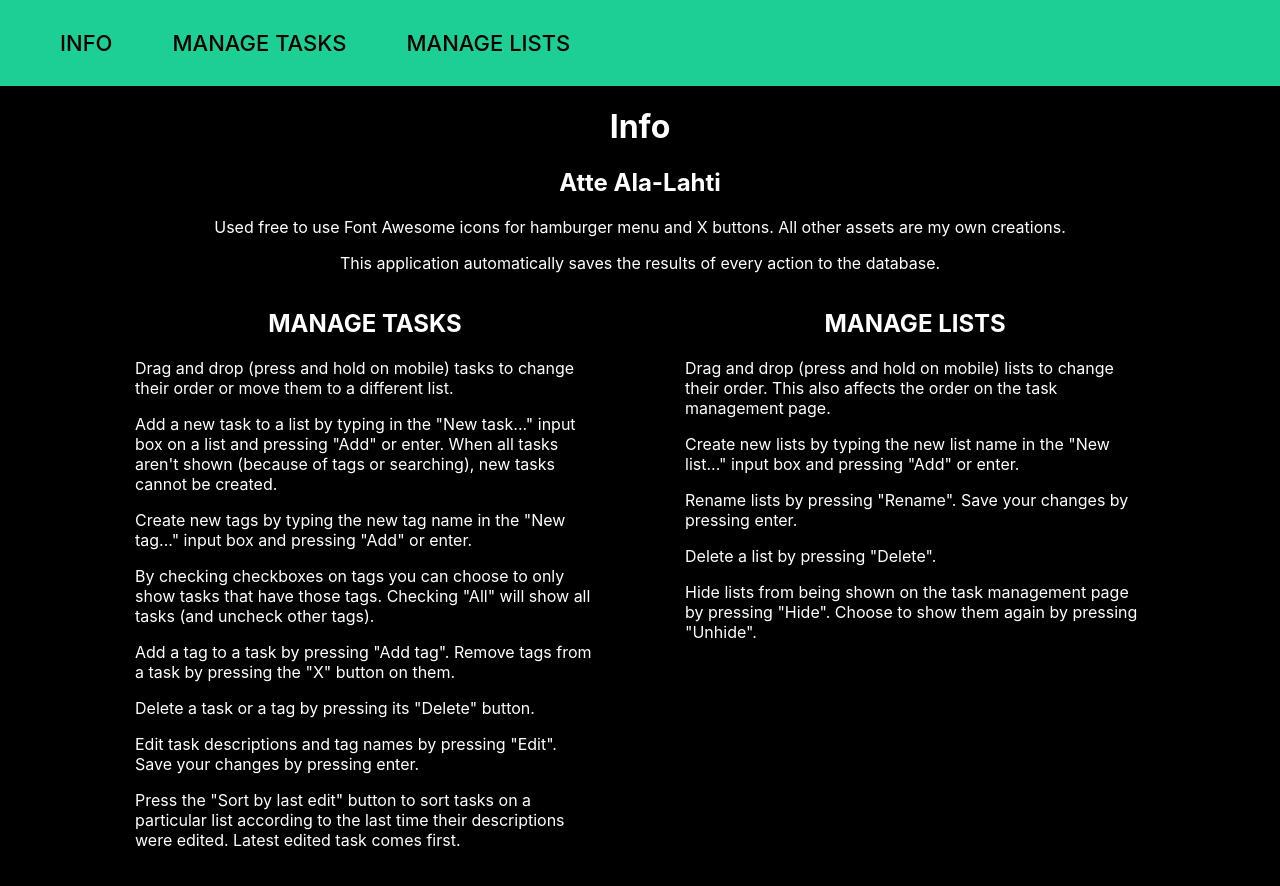
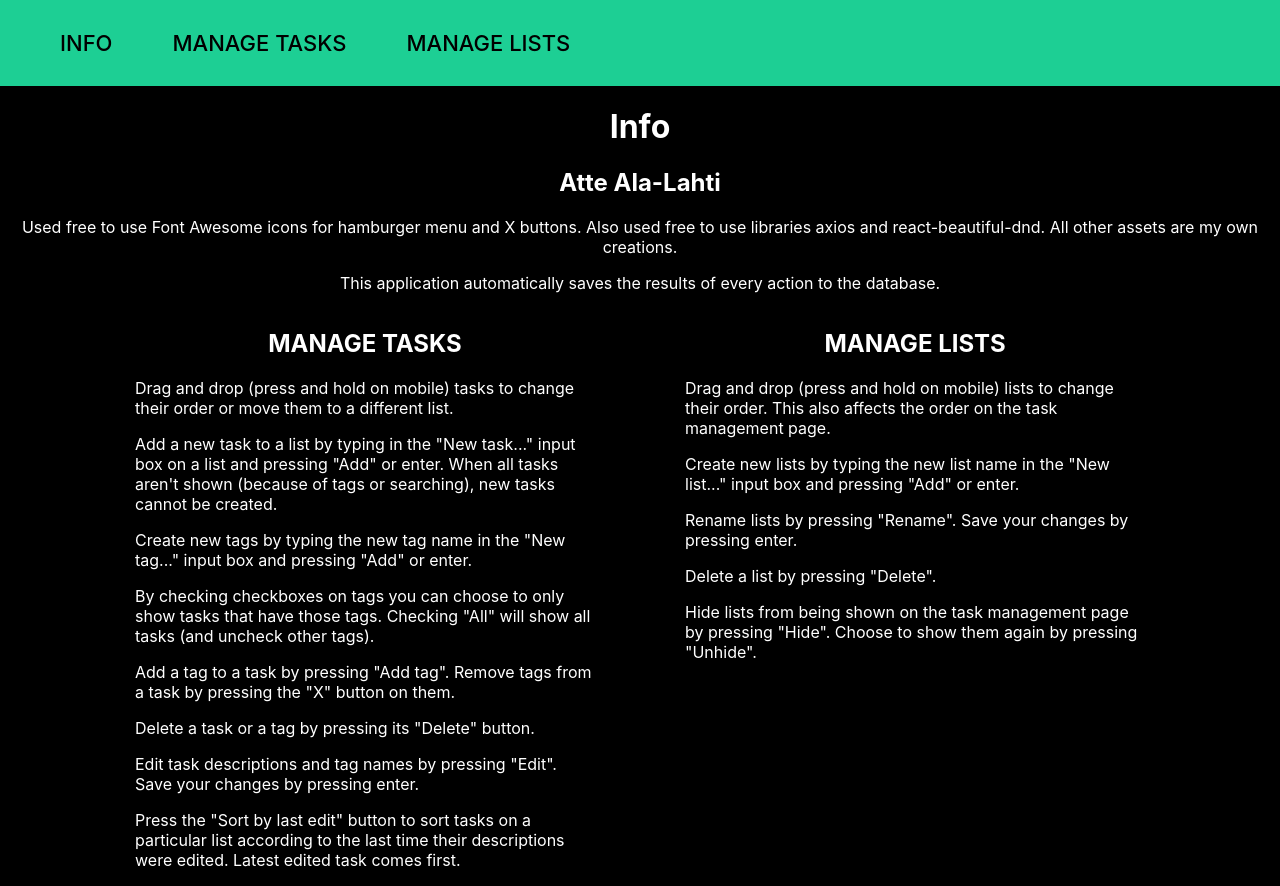
Before and after one commit to attealalahti/task-organizer, a React (Create React App) app: page / in a window 1280 px wide. Built offline with nearby package versions, Linux system fonts and the light colour scheme.

Commit message:
Modify InfoPage to add used libraries to used assets section.

```diff
--- a/src/InfoPage.js
+++ b/src/InfoPage.js
@@ -13,7 +13,8 @@ class InfoPage extends React.Component {
                 <h2>Atte Ala-Lahti</h2>
                 <p>
                     Used free to use Font Awesome icons for hamburger menu and X buttons.
-                    All other assets are my own creations.
+                    Also used free to use libraries axios and react-beautiful-dnd. All
+                    other assets are my own creations.
                 </p>
                 <p>
                     This application automatically saves the results of every action to
```
